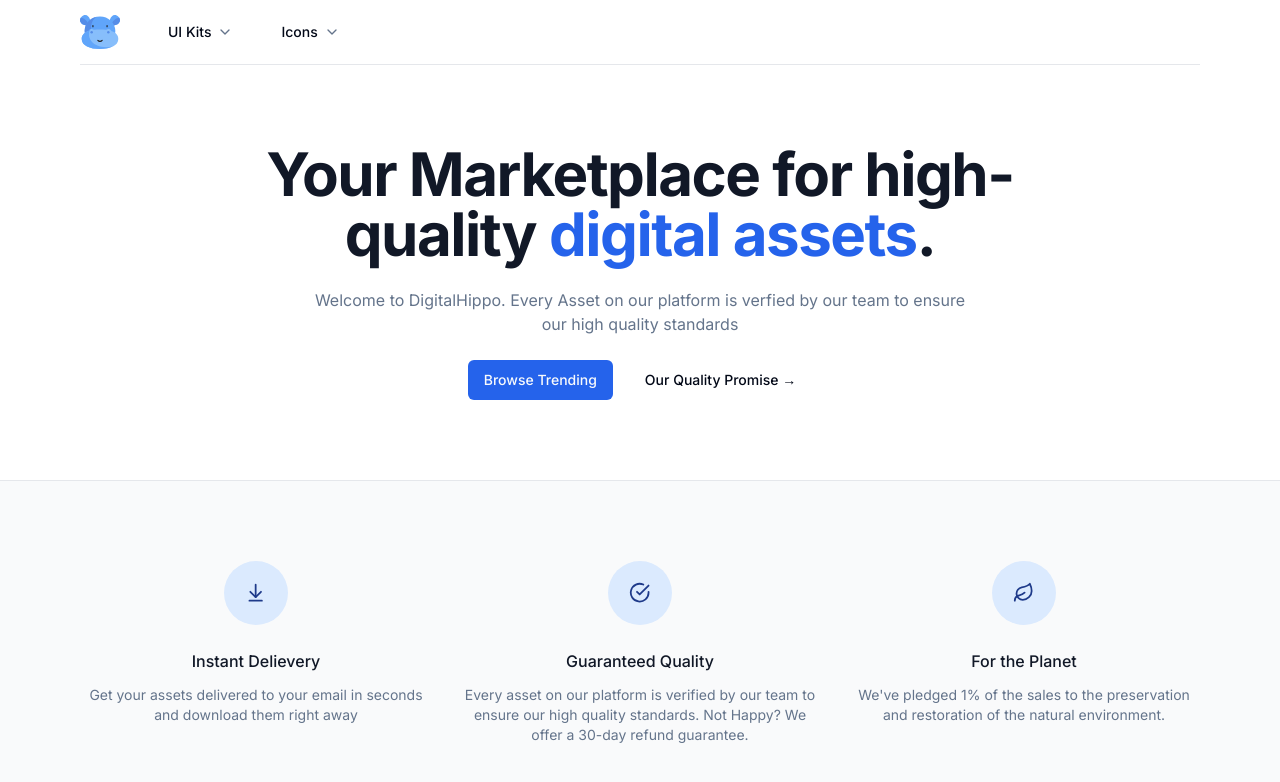
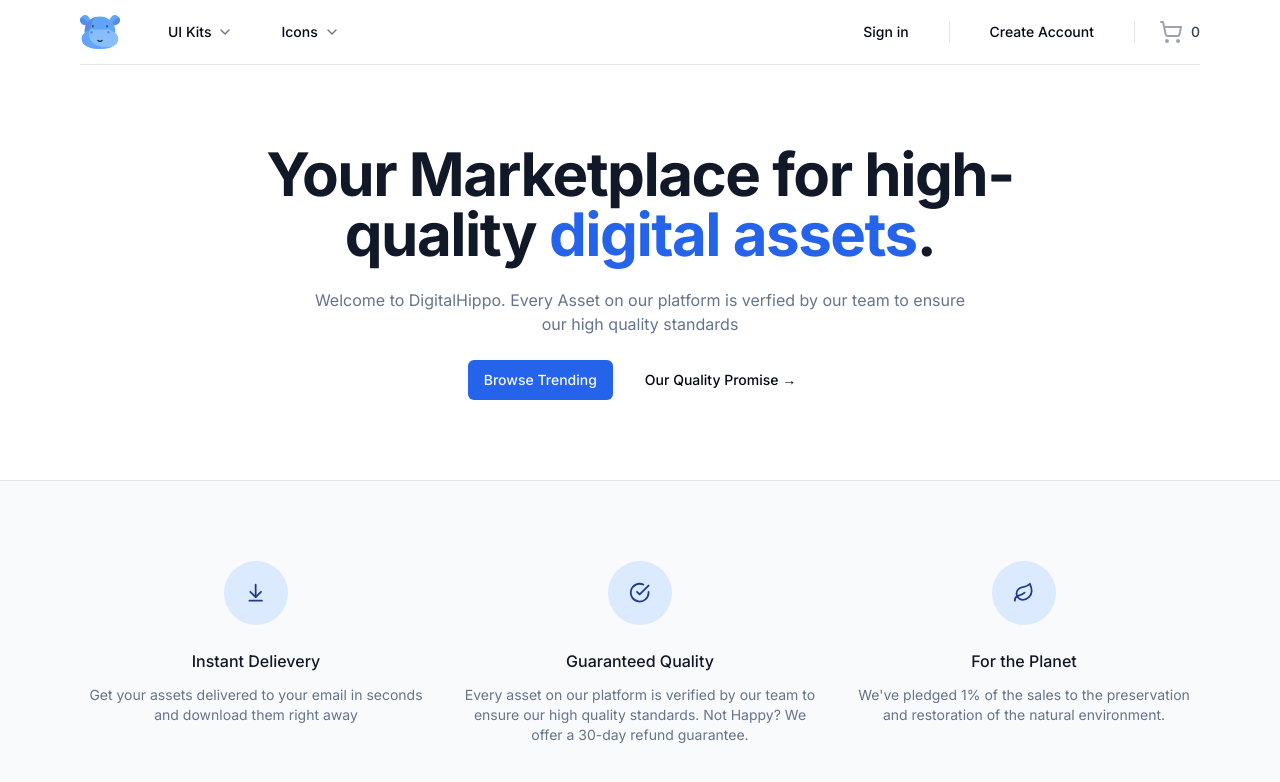
Before and after one commit to Shashank245/digital-marketplace, a Next.js app in the folder digitalmarketplace/: page / in a window 1280 px wide. Shown: the top 782 px of the page. Built offline with nearby package versions, Linux system fonts and the light colour scheme.

Commit message:
Finish navbar and started cart design

```diff
--- a/digitalmarketplace/package.json
+++ b/digitalmarketplace/package.json
@@ -9,6 +9,7 @@
     "lint": "next lint"
   },
   "dependencies": {
+    "@radix-ui/react-dialog": "^1.0.5",
     "@radix-ui/react-slot": "^1.0.2",
     "class-variance-authority": "^0.7.0",
     "clsx": "^2.1.0",
--- a/digitalmarketplace/src/app/layout.tsx
+++ b/digitalmarketplace/src/app/layout.tsx
@@ -7,7 +7,7 @@
 const inter = Inter({ subsets: ["latin"] });
 
 export const metadata: Metadata = {
-  title: "Digital Market",
+  title: "Digital Marketplace",
   description: "Generated by create next app",
 };
 
--- /dev/null
+++ b/digitalmarketplace/src/components/Cart.tsx
@@ -0,0 +1,33 @@
+"use client";
+
+import { ShoppingCartIcon } from "lucide-react";
+import {
+  Sheet,
+  SheetContent,
+  SheetHeader,
+  SheetTitle,
+  SheetTrigger,
+} from "./ui/sheet";
+
+const Cart = () => {
+  return (
+    <Sheet>
+      <SheetTrigger className="group -m-2 flex items-center p-2">
+        <ShoppingCartIcon
+          aria-hidden="true"
+          className="h-6 w-6 flex-shrink-0 text-gray-400 group-hover:text-red-500"
+        />
+        <span className="ml-2 text-sm font-medium text-gray-700 group-hover:text-gray-800">
+          0
+        </span>
+      </SheetTrigger>
+      <SheetContent className="flex w-full flex-col pr-0 sm:max-w-lg">
+        <SheetHeader className="space-y-2.5 pr-6">
+          <SheetTitle>Cart(0)</SheetTitle>
+        </SheetHeader>
+      </SheetContent>
+    </Sheet>
+  );
+};
+
+export default Cart;
--- a/digitalmarketplace/src/components/NavBar.tsx
+++ b/digitalmarketplace/src/components/NavBar.tsx
@@ -2,7 +2,12 @@
 import MaxWidthWrapper from "./MaxWidthWrapper";
 import { Icons } from "./icons";
 import NavItems from "./NavItems";
+import { buttonVariants } from "./ui/button";
+import Cart from "./Cart";
+
 const Navbar = () => {
+  const user = null;
+
   return (
     <div className="bg-white sticky z-50 top-0  inset-x-0  h-16">
       <header className="relative bg-white">
@@ -18,10 +23,50 @@
               <div className="hidden z-50 lg:ml-8 lg:block lg:self-stretch">
                 <NavItems />
               </div>
-                <div className="m1-auto flex items-start">
-                  <div>
-                    <div>
+              <div className="ml-auto flex items-start">
+                <div
+                  className="hidden lg:flex lg:flex-1
+                  lg:items-center lg:justify-end lg: space-x-6"
+                >
+                  {user ? null : (
+                    <Link
+                      href="/sign-in"
+                      className={buttonVariants({ variant: "ghost" })}
+                    >
+                      Sign in
+                    </Link>
+                  )}
 
+                  {user ? null : (
+                    <span className="h-6 w-px bg-gray-200" aria-hidden="true" />
+                  )}
+
+                  {user ? (
+                    <p></p>
+                  ) : (
+                    <Link
+                      href="/sign-in"
+                      className={buttonVariants({ variant: "ghost" })}
+                    >
+                      Create Account
+                    </Link>
+                  )}
+
+                  {user ? (
+                    <span className="h-6 w-px bg-gray-200" aria-hidden="true" />
+                  ) : null}
+
+                  {user ? null : (
+                    <div className="flex lg:ml-6">
+                      <span
+                        className="h-6 w-px bg-gray-200"
+                        aria-hidden="true"
+                      />
+                    </div>
+                  )}
+
+                  <div className="ml-4 flow-root lg:ml-6">
+                      <Cart/>
                   </div>
                 </div>
               </div>
@@ -31,6 +76,6 @@
       </header>
     </div>
   );
-}
+};
 
 export default Navbar;
--- /dev/null
+++ b/digitalmarketplace/src/components/ui/sheet.tsx
@@ -0,0 +1,140 @@
+"use client"
+
+import * as React from "react"
+import * as SheetPrimitive from "@radix-ui/react-dialog"
+import { cva, type VariantProps } from "class-variance-authority"
+import { X } from "lucide-react"
+
+import { cn } from "@/lib/utils"
+
+const Sheet = SheetPrimitive.Root
+
+const SheetTrigger = SheetPrimitive.Trigger
+
+const SheetClose = SheetPrimitive.Close
+
+const SheetPortal = SheetPrimitive.Portal
+
+const SheetOverlay = React.forwardRef<
+  React.ElementRef<typeof SheetPrimitive.Overlay>,
+  React.ComponentPropsWithoutRef<typeof SheetPrimitive.Overlay>
+>(({ className, ...props }, ref) => (
+  <SheetPrimitive.Overlay
+    className={cn(
+      "fixed inset-0 z-50 bg-black/80  data-[state=open]:animate-in data-[state=closed]:animate-out data-[state=closed]:fade-out-0 data-[state=open]:fade-in-0",
+      className
+    )}
+    {...props}
+    ref={ref}
+  />
+))
+SheetOverlay.displayName = SheetPrimitive.Overlay.displayName
+
+const sheetVariants = cva(
+  "fixed z-50 gap-4 bg-background p-6 shadow-lg transition ease-in-out data-[state=open]:animate-in data-[state=closed]:animate-out data-[state=closed]:duration-300 data-[state=open]:duration-500",
+  {
+    variants: {
+      side: {
+        top: "inset-x-0 top-0 border-b data-[state=closed]:slide-out-to-top data-[state=open]:slide-in-from-top",
+        bottom:
+          "inset-x-0 bottom-0 border-t data-[state=closed]:slide-out-to-bottom data-[state=open]:slide-in-from-bottom",
+        left: "inset-y-0 left-0 h-full w-3/4 border-r data-[state=closed]:slide-out-to-left data-[state=open]:slide-in-from-left sm:max-w-sm",
+        right:
+          "inset-y-0 right-0 h-full w-3/4  border-l data-[state=closed]:slide-out-to-right data-[state=open]:slide-in-from-right sm:max-w-sm",
+      },
+    },
+    defaultVariants: {
+      side: "right",
+    },
+  }
+)
+
+interface SheetContentProps
+  extends React.ComponentPropsWithoutRef<typeof SheetPrimitive.Content>,
+    VariantProps<typeof sheetVariants> {}
+
+const SheetContent = React.forwardRef<
+  React.ElementRef<typeof SheetPrimitive.Content>,
+  SheetContentProps
+>(({ side = "right", className, children, ...props }, ref) => (
+  <SheetPortal>
+    <SheetOverlay />
+    <SheetPrimitive.Content
+      ref={ref}
+      className={cn(sheetVariants({ side }), className)}
+      {...props}
+    >
+      {children}
+      <SheetPrimitive.Close className="absolute right-4 top-4 rounded-sm opacity-70 ring-offset-background transition-opacity hover:opacity-100 focus:outline-none focus:ring-2 focus:ring-ring focus:ring-offset-2 disabled:pointer-events-none data-[state=open]:bg-secondary">
+        <X className="h-4 w-4" />
+        <span className="sr-only">Close</span>
+      </SheetPrimitive.Close>
+    </SheetPrimitive.Content>
+  </SheetPortal>
+))
+SheetContent.displayName = SheetPrimitive.Content.displayName
+
+const SheetHeader = ({
+  className,
+  ...props
+}: React.HTMLAttributes<HTMLDivElement>) => (
+  <div
+    className={cn(
+      "flex flex-col space-y-2 text-center sm:text-left",
+      className
+    )}
+    {...props}
+  />
+)
+SheetHeader.displayName = "SheetHeader"
+
+const SheetFooter = ({
+  className,
+  ...props
+}: React.HTMLAttributes<HTMLDivElement>) => (
+  <div
+    className={cn(
+      "flex flex-col-reverse sm:flex-row sm:justify-end sm:space-x-2",
+      className
+    )}
+    {...props}
+  />
+)
+SheetFooter.displayName = "SheetFooter"
+
+const SheetTitle = React.forwardRef<
+  React.ElementRef<typeof SheetPrimitive.Title>,
+  React.ComponentPropsWithoutRef<typeof SheetPrimitive.Title>
+>(({ className, ...props }, ref) => (
+  <SheetPrimitive.Title
+    ref={ref}
+    className={cn("text-lg font-semibold text-foreground", className)}
+    {...props}
+  />
+))
+SheetTitle.displayName = SheetPrimitive.Title.displayName
+
+const SheetDescription = React.forwardRef<
+  React.ElementRef<typeof SheetPrimitive.Description>,
+  React.ComponentPropsWithoutRef<typeof SheetPrimitive.Description>
+>(({ className, ...props }, ref) => (
+  <SheetPrimitive.Description
+    ref={ref}
+    className={cn("text-sm text-muted-foreground", className)}
+    {...props}
+  />
+))
+SheetDescription.displayName = SheetPrimitive.Description.displayName
+
+export {
+  Sheet,
+  SheetPortal,
+  SheetOverlay,
+  SheetTrigger,
+  SheetClose,
+  SheetContent,
+  SheetHeader,
+  SheetFooter,
+  SheetTitle,
+  SheetDescription,
+}
```
Also changed, not shown: 1 other file (tests, documents, lock files or other folders). Lines whose indentation alone changed are shown as unchanged.
